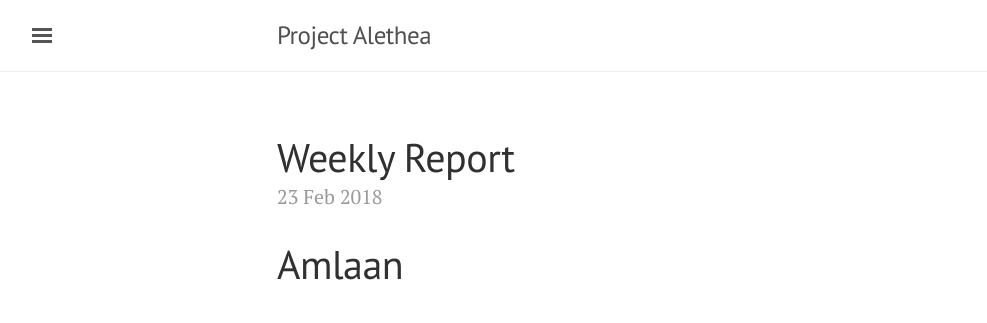
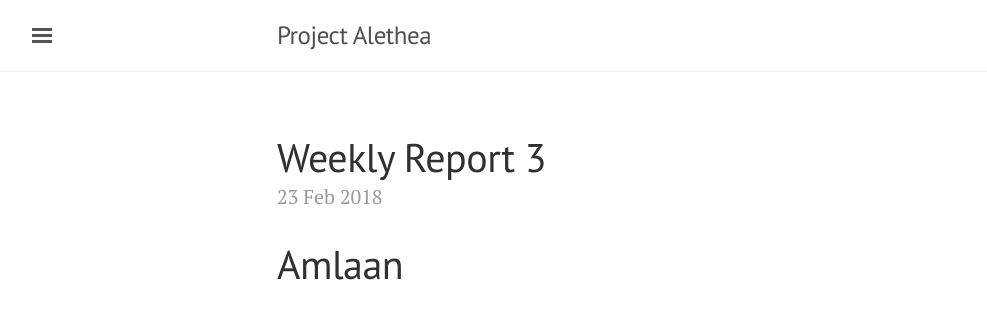
Before and after one commit to titu1994/IDS-Course-Project, a Jekyll site: the page built from _posts/2018-02-23-weekly-report-3.md, in a window 1280 px wide and 900 px high. Shown: the top 323 px of the window, without its empty margins (3-990 px from the left). Built offline with Jekyll 4.4.1, drawn with Linux system fonts in a browser that asks for light colours.

Commit message:
Update report

```diff
--- a/_posts/2018-02-23-weekly-report-3.md
+++ b/_posts/2018-02-23-weekly-report-3.md
@@ -1,6 +1,6 @@
 ---
 layout: post
-title: Weekly Report #3
+title: Weekly Report 3
 ---
 
 # Amlaan
```
